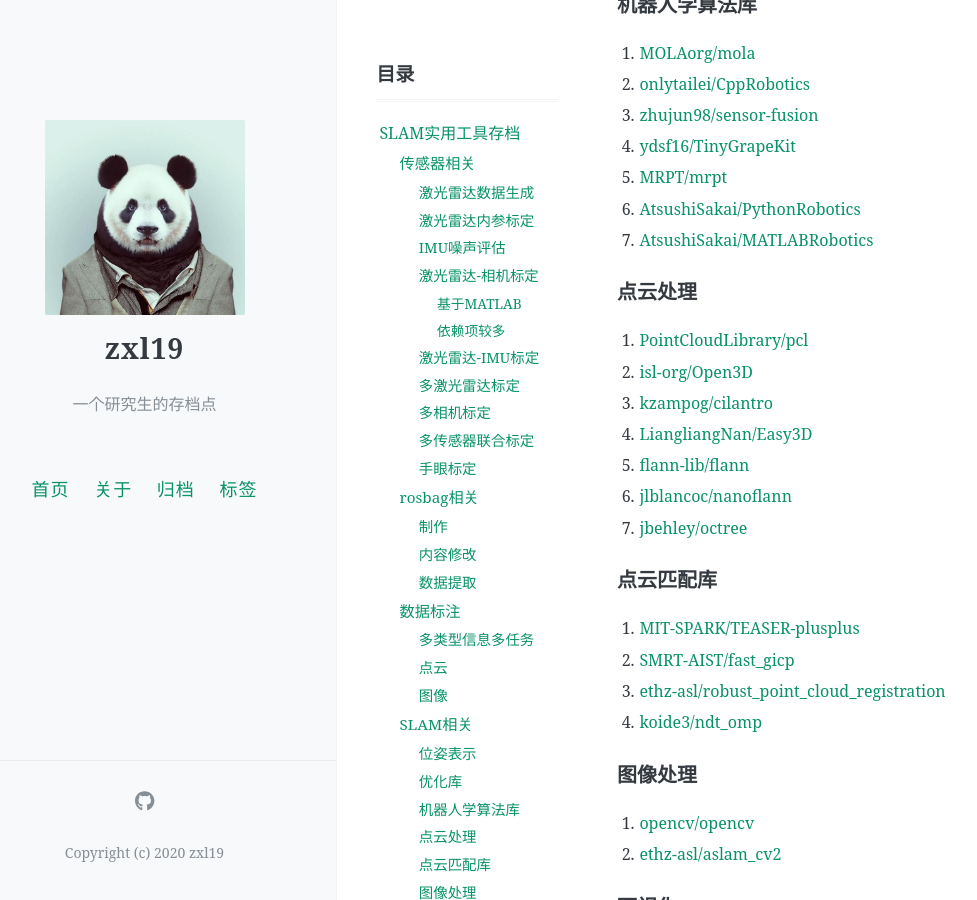
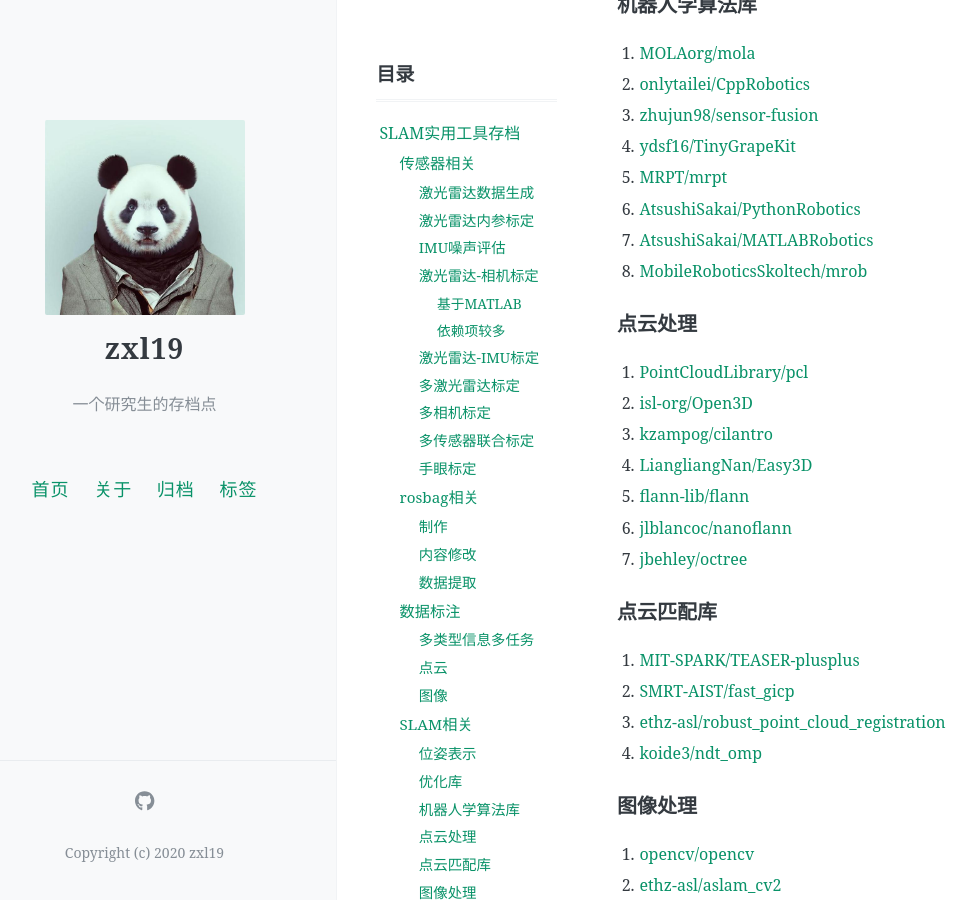
Before and after one commit to zxl19/zxl19.github.io, a Jekyll site: the page built from _posts/2021-05-25-slam-tool.md, in a window 1280 px wide and 900 px high, scrolled down 4029 px. Shown: the whole window, without its empty margins (47-1024 px from the left). Built offline with Jekyll 4.4.1, drawn with Linux system fonts in a browser that asks for light colours; comment, search, counter and statistics services are not loaded.

Commit message:
Update 2021-05-25-slam-tool.md

```diff
--- a/_posts/2021-05-25-slam-tool.md
+++ b/_posts/2021-05-25-slam-tool.md
@@ -158,6 +158,7 @@ pinned: false
 5. [MRPT/mrpt](https://github.com/MRPT/mrpt)
 6. [AtsushiSakai/PythonRobotics](https://github.com/AtsushiSakai/PythonRobotics)
 7. [AtsushiSakai/MATLABRobotics](https://github.com/AtsushiSakai/MATLABRobotics)
+8. [MobileRoboticsSkoltech/mrob](https://github.com/MobileRoboticsSkoltech/mrob)
 
 ### 点云处理
 
```
